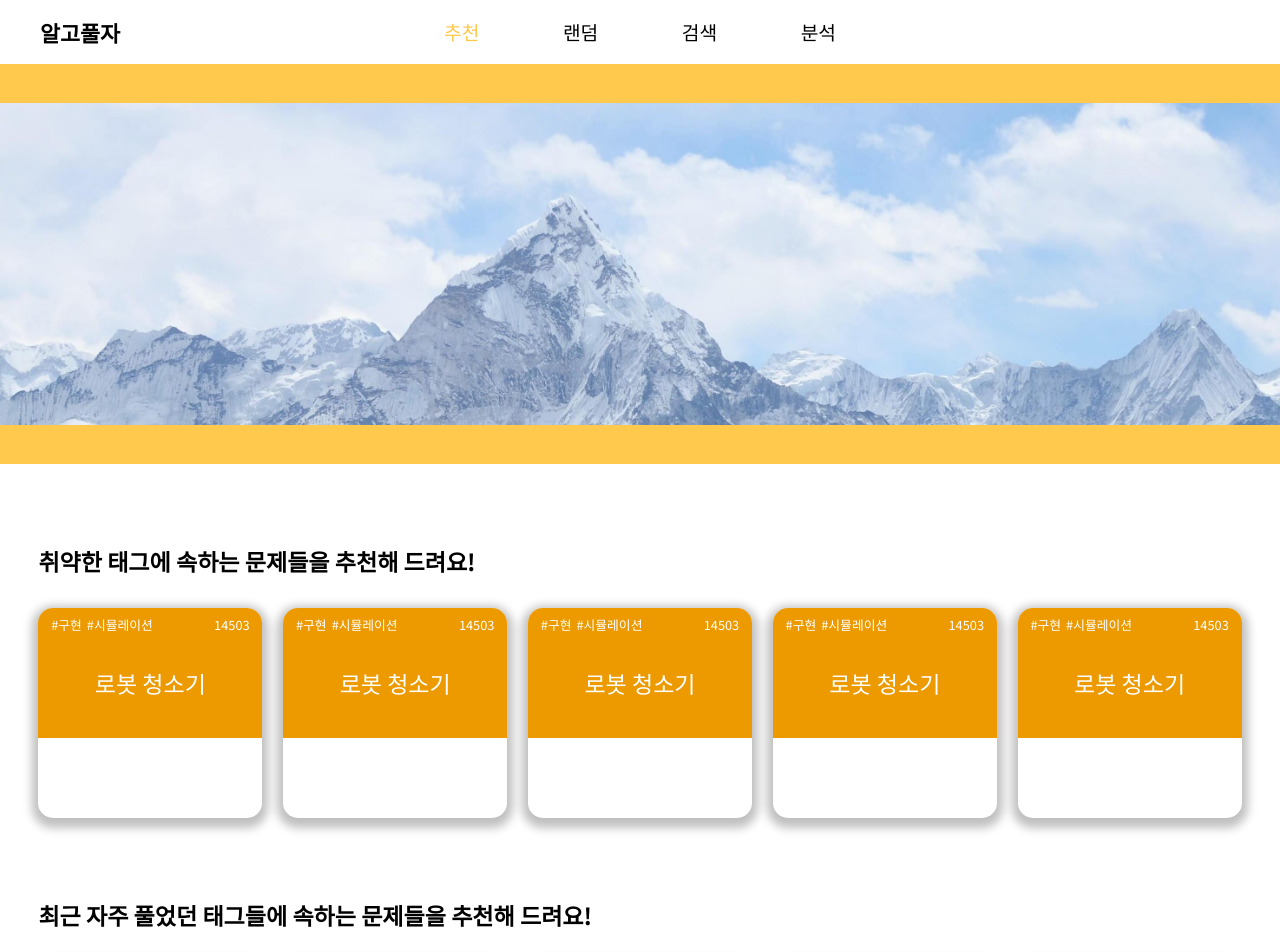
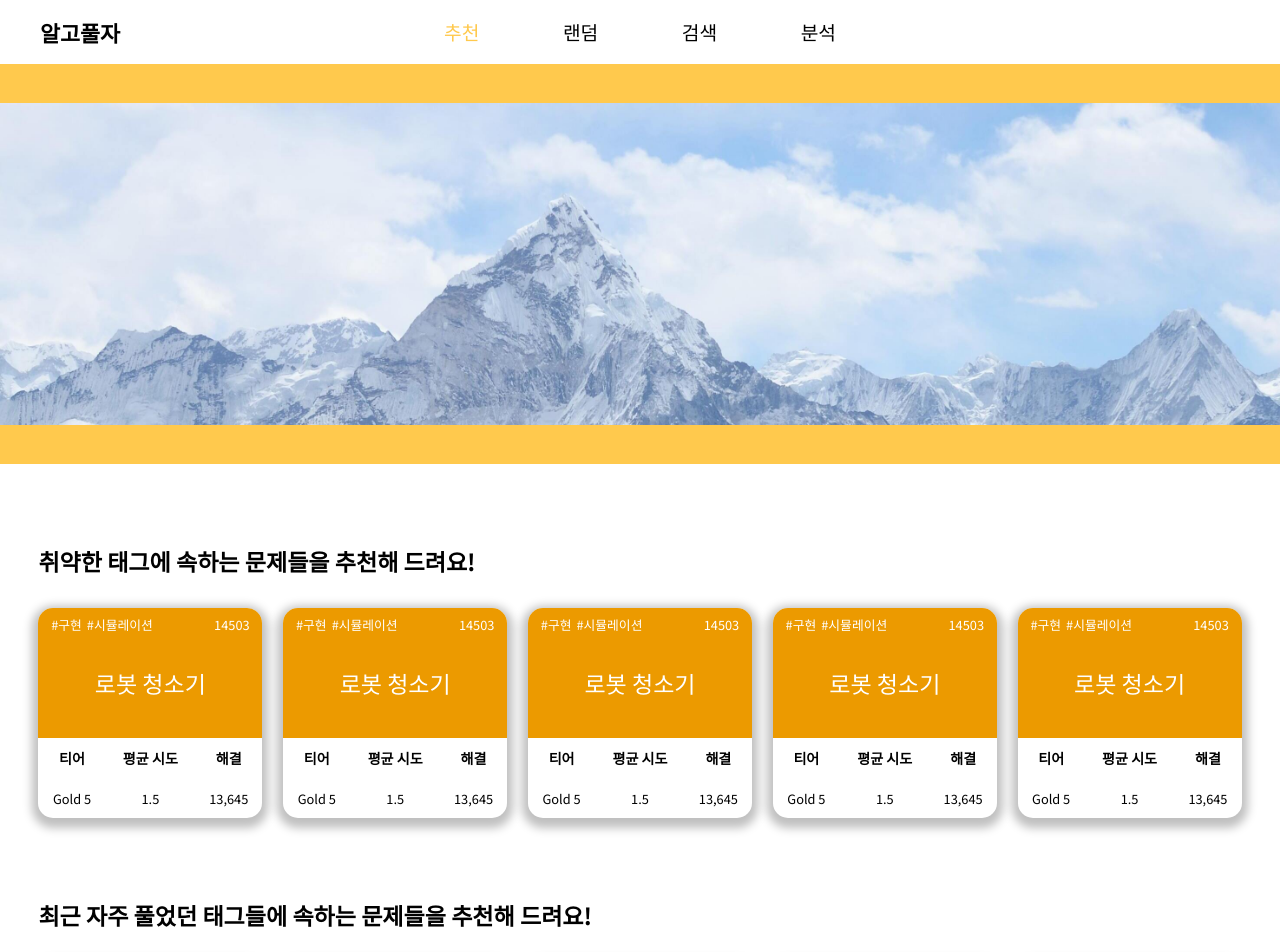
Before and after one commit to Algopulza/algopulza, a Next.js app in the folder frontend/: page /recommendation in a window 1280 px wide. Shown: the top 952 px of the page. Built offline with nearby package versions, Linux system fonts and the light colour scheme.

Commit message:
Feat: ProblemInfo 및 하위 components 구조화

```diff
--- a/frontend/components/common/card/ProblemInfo.tsx
+++ b/frontend/components/common/card/ProblemInfo.tsx
@@ -17,15 +17,15 @@ const Item = styled.div`
 
 export default function ProblemInfo() {
   const range = _.range(3)
-  const titles = ['티어', '평균 시도', '해결']
-  const data = ['Gold 5', '1.5', '13,645']
+  const items = ['티어', '평균 시도', '해결']
+  const values = ['Gold 5', '1.5', '13,645']
 
   return (
     <Container>
       {range.map(index =>
         <Item key={index}>
-          <InfoKey title={titles[index]} />
-          <InfoValue value={data[index]} />
+          <InfoKey item={items[index]} />
+          <InfoValue value={values[index]} />
         </Item>)
       }
     </Container>
--- a/frontend/components/common/card/info/InfoKey.tsx
+++ b/frontend/components/common/card/info/InfoKey.tsx
@@ -2,15 +2,16 @@ import styled from 'styled-components'
 
 const Container = styled.section`
   text-align: center;
-  font-size: 1vw;
+  font-size: 1.1vw;
+  font-weight: 700;
 `
 
-type ValueProps = {
-  value: string,
+type ItemProps = {
+  item: string,
 }
 
-export default function InfoKey({ value }: ValueProps) {
+export default function InfoKey({ item }: ItemProps) {
   return (
-    <Container>{value}</Container>
+    <Container>{item}</Container>
   )
 }
--- a/frontend/components/common/card/info/InfoValue.tsx
+++ b/frontend/components/common/card/info/InfoValue.tsx
@@ -2,16 +2,15 @@ import styled from 'styled-components'
 
 const Container = styled.section`
   text-align: center;
-  font-size: 1.2vw;
-  font-weight: 700;
+  font-size: 1vw;
 `
 
-type TitleProps = {
-  title: string,
+type ValueProps = {
+  value: string,
 }
 
-export default function InfoValue({ title }: TitleProps) {
+export default function InfoValue({ value }: ValueProps) {
   return (
-    <Container>{title}</Container>
+    <Container>{value}</Container>
   )
 }
```
